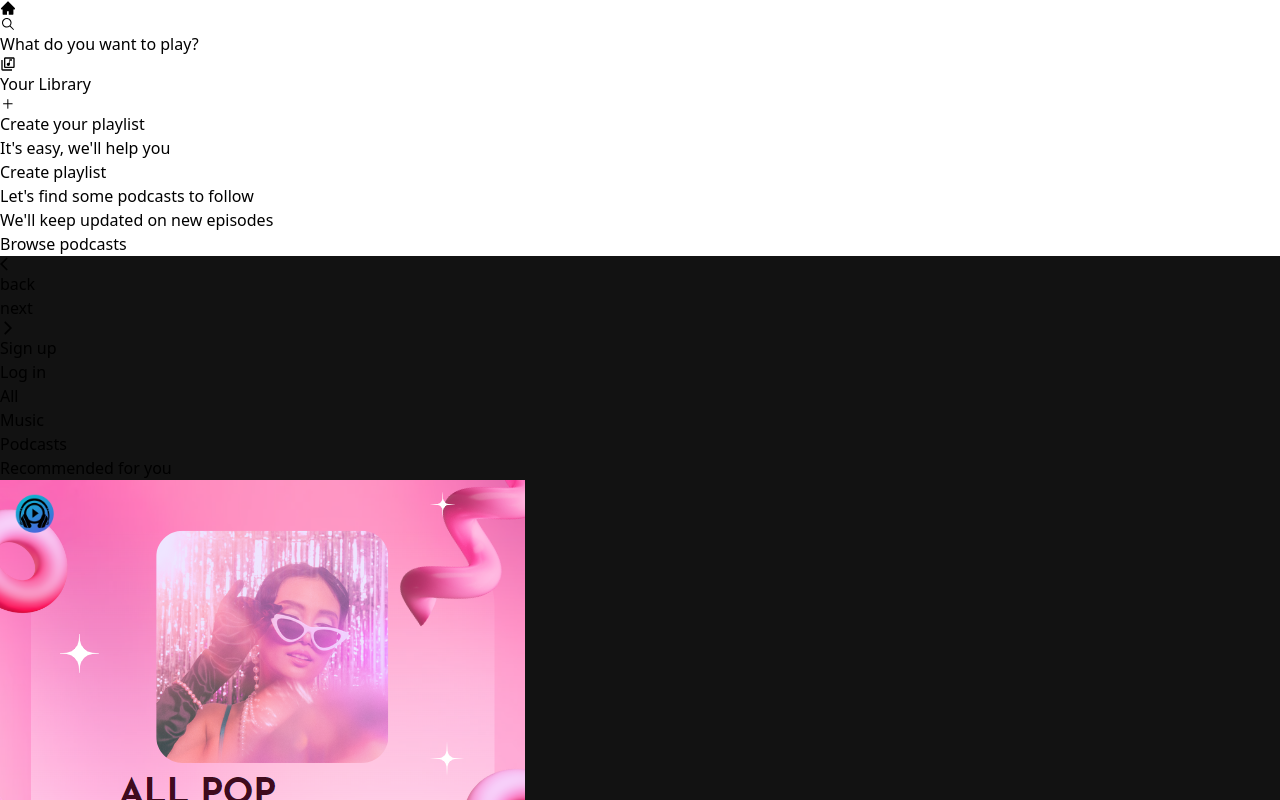
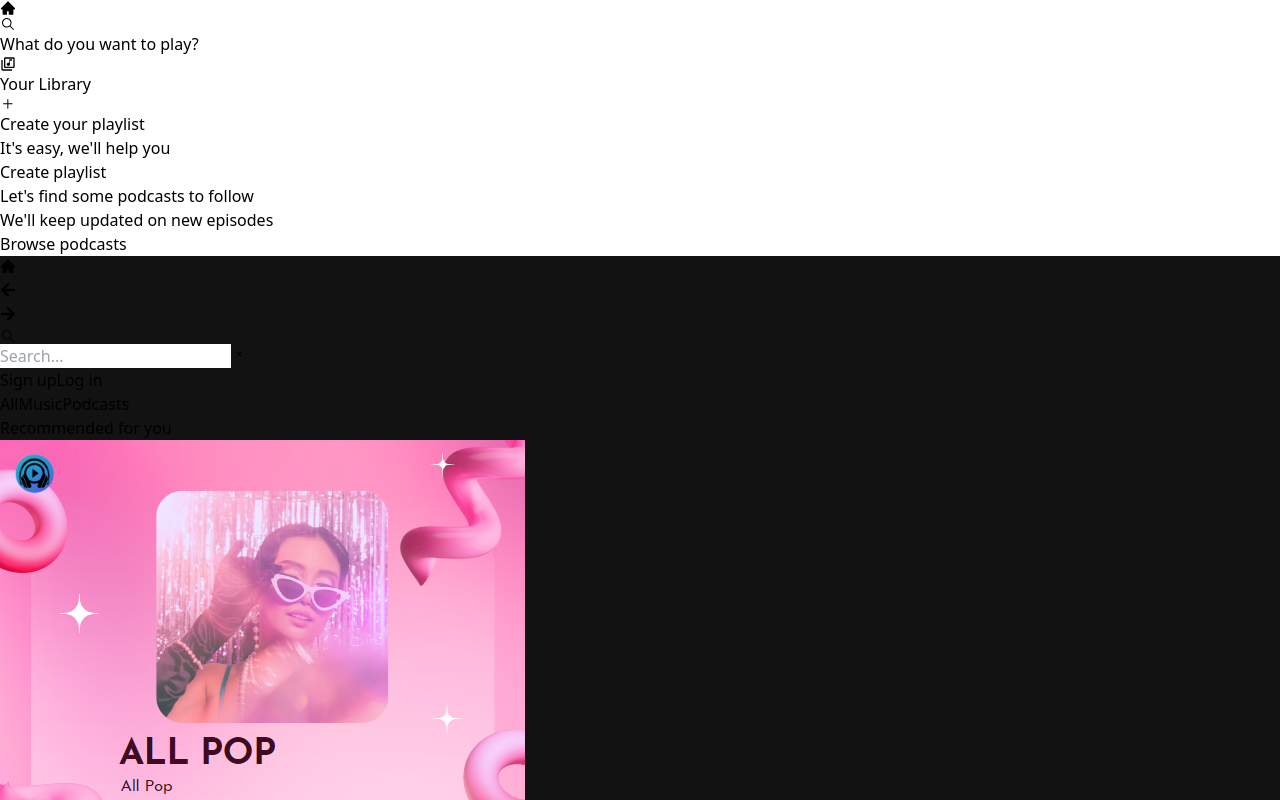
Before and after one commit to Ryo-samuraiJP/iTone, a React (Vite) app: page / in a window 1280 px wide. Shown: the top 800 px of the page. Built offline with nearby package versions, Linux system fonts and the light colour scheme.

Commit message:
Update home, back/next buttons and create search bar in the Navbar component

```diff
--- a/src/components/Navbar.jsx
+++ b/src/components/Navbar.jsx
@@ -1,6 +1,8 @@
 import React from 'react';
-import { MdArrowBackIos, MdArrowForwardIos } from "react-icons/md";
 import { useNavigate } from 'react-router-dom';
+import { IoIosClose, IoIosSearch } from "react-icons/io";
+import { AiFillHome } from 'react-icons/ai';
+import { FaArrowLeft, FaArrowRight } from 'react-icons/fa';
 
 const Navbar = () => {
   const navigate = useNavigate();
@@ -9,29 +11,63 @@
     <>
       <div className='w-full flex justify-between items-center font-semibold'>
         <div className='flex items-center gap-2'>
-          <div onClick={() => navigate(-1)} className='bg-gray-700 p-2 rounded-2xl cursor-pointer hover:bg-white group'>
-            <span className='group-hover:text-black flex'>
-              <MdArrowBackIos className='inline-block'/>
-              <p className='inline-block text-xs'>back</p>
-            </span>
+          <button className='bg-[#242424] hover:bg-[#3e3e3e] w-10 h-10 rounded-full flex items-center justify-center group transition-all duration-300'>
+            <AiFillHome onClick={() => navigate('/')} className='text-2xl text-gray-400 group-hover:text-white transition-all duration-300 cursor-pointer'/>
+          </button>
+          <div
+            onClick={() => navigate(-1)}
+            className='p-2 rounded-full cursor-pointer group bg-[#242424] hover:bg-[#3e3e3e] transition-all duration-300'
+          >
+            <button className='text-gray-400 group-hover:text-white flex transition-all duration-300'>
+              <FaArrowLeft />
+            </button>
           </div>
-          <div onClick={() => navigate(1)} className='bg-gray-700 p-2 rounded-2xl cursor-pointer hover:bg-white group'>
-            <span className='group-hover:text-black flex'>
-              <p className='inline-block text-xs'>next&nbsp;</p>
-              <MdArrowForwardIos className='inline-block'/>
-            </span>
+          <div
+            onClick={() => navigate(1)}
+            className='p-2 rounded-full cursor-pointer group bg-[#242424] hover:bg-[#3e3e3e] transition-all duration-300'
+          >
+            <button className='text-gray-400 group-hover:text-white flex transition-all duration-300'>
+              <FaArrowRight />
+            </button>
+          </div>
+          <div className='group'>
+            <form className='form relative'>
+              <span className='absolute left-2 -translate-y-1/2 top-1/2 p-1'>
+                <IoIosSearch className='text-2xl text-gray-400 group-hover:text-white transition-all duration-300'/>
+              </span>
+              <input
+                className='rounded-full px-10 py-1.5 border-2 border-transparent focus:outline-none bg-[#242424] hover:bg-[#3e3e3e] focus:border-blue-500 placeholder-gray-400 transition-all duration-300 cursor-pointer'
+                placeholder='Search...'
+                type='text'
+              />
+              <button className='absolute right-3 -translate-y-1/2 top-1/2 p-1' type='reset'>
+                <IoIosClose className='text-2xl text-gray-400 hover:text-white'/>
+              </button>
+            </form>
           </div>
         </div>
-        <div className='flex items-center gap-4'>
-          <p className='bg-black text-gray-300 font-bold text-[15px] py-1 px-3 rounded-2xl cursor-pointer'>Sign up</p>
-          <p className='bg-white text-black font-bold text-[15px] px-4 py-1 rounded-2xl hidden md:block cursor-pointer'>Log in</p>
-          {/* <p className='bg-green-400 text-black w-7 h-7 rounded-full flex items-center justify-center cursor-pointer'>R</p> */}
+        <div className='flex items-center gap-3'>
+          <button className='cursor-pointer font-bold'>
+            <p className='h-10 w-30 bg-[#242424] hover:bg-[#3e3e3e] text-gray-400 hover:text-white text-[15px] py-2 px-3 rounded-full transition-all duration-300'>Sign up</p>
+          </button>
+          <button className='cursor-pointer font-bold'>
+            <p className='h-10 w-30 bg-white hover:bg-[#ffffffe6] text-black text-[15px] px-4 py-2 rounded-full transition-all duration-300 hidden md:block'>Log in</p>
+          </button>
+          {/* <span>
+            <p className='bg-blue-400 text-black w-7 h-7 rounded-full flex items-center justify-center cursor-pointer'>R</p>
+          </span> */}
         </div>
       </div>
       <div className='flex items-center gap-2 mt-4'>
-        <p className='bg-white text-black px-4 py-1 rounded-2xl cursor-pointer'>All</p>
-        <p className='bg-gray-700 px-4 py-1 rounded-2xl cursor-pointer'>Music</p>
-        <p className='bg-gray-700 px-4 py-1 rounded-2xl cursor-pointer'>Podcasts</p>
+        <button className='cursor-pointer font-medium'>
+          <p className='bg-white hover:bg-[#ffffffe6] text-black px-4 py-1 rounded-full transition-all duration-300'>All</p>
+        </button>
+        <button className='cursor-pointer font-medium'>
+          <p className='bg-[#242424] hover:bg-[#3e3e3e] active:bg-white text-gray-400 hover:text-white active:text-black transition-all duration-300 px-4 py-1 rounded-full'>Music</p>
+        </button>
+        <button className='cursor-pointer font-medium'>
+          <p className='bg-[#242424] hover:bg-[#3e3e3e] active:bg-white text-gray-400 hover:text-white active:text-black transition-all duration-300 px-4 py-1 rounded-full'>Podcasts</p>
+        </button>
       </div>
     </>
   );
```
